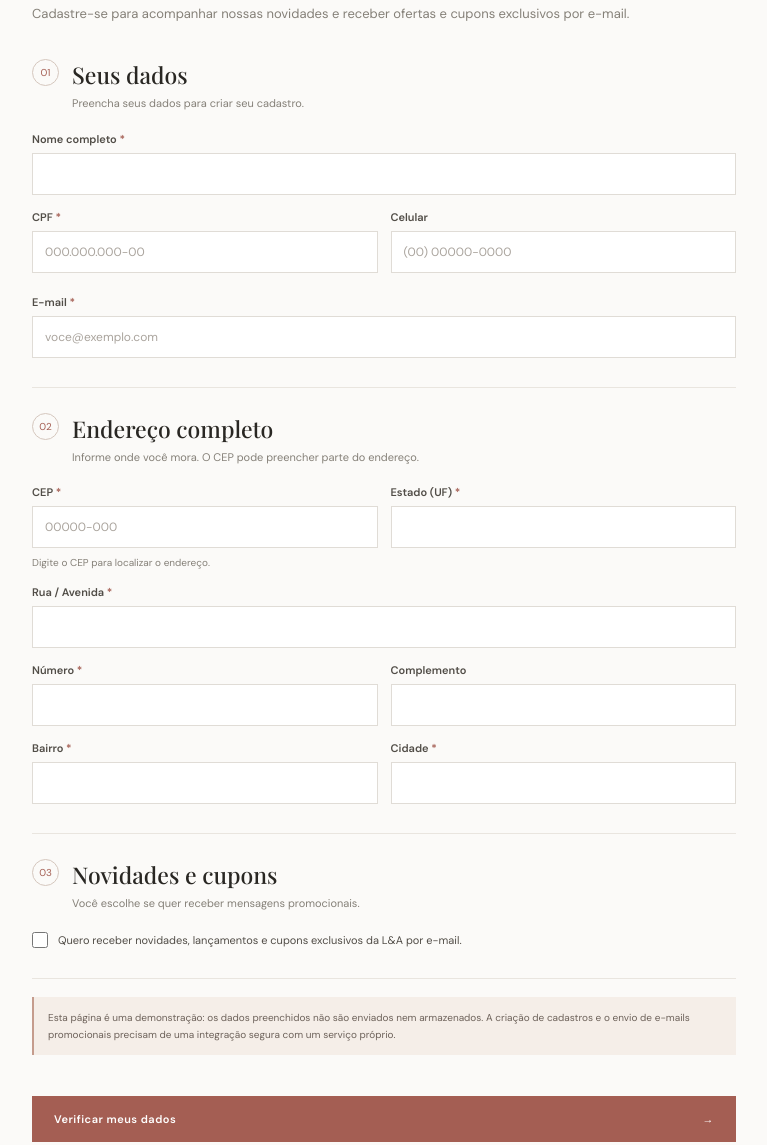
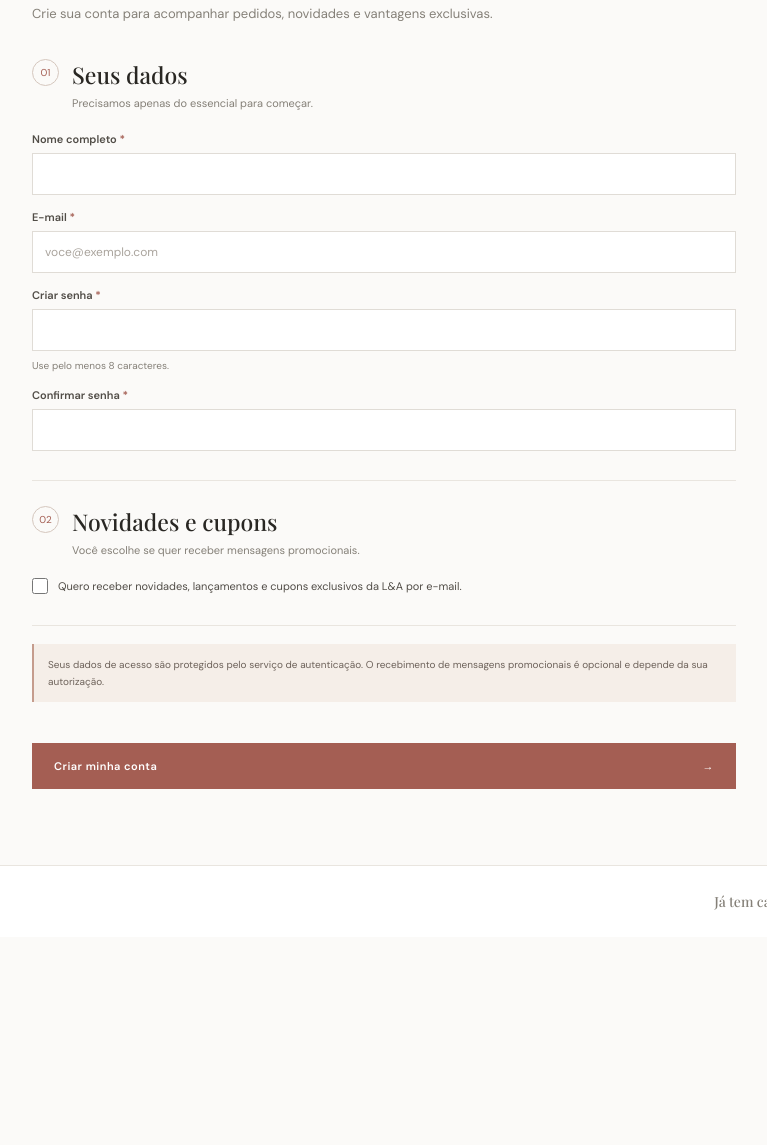
Before and after one commit to tawangazolaaguiar/T-Lmodaeacessorios, a plain HTML site: page cadastro.html in a window 1280 px wide. Shown: the part 236-1381 px from the top of the page, without its empty margins (256-1023 px from the left). After the commit the page ends 1173 px from the top, so only its background shows below. Drawn offline with nearby package versions, Linux system fonts and the light colour scheme.

Commit message:
feat(auth): integrate Supabase into cadastro.html

```diff
--- a/cadastro.html
+++ b/cadastro.html
@@ -10,8 +10,7 @@
   <link rel="preconnect" href="https://fonts.gstatic.com" crossorigin>
   <link href="https://fonts.googleapis.com/css2?family=DM+Sans:wght@400;500;600;700&family=Playfair+Display:wght@500;600;700&display=swap" rel="stylesheet">
   <link rel="stylesheet" href="style.css?v=site-font-size-plus-one-1">
-  <script src="checkout-utils.js" defer></script>
-  <script src="cadastro.js" defer></script>
+  <script type="module" src="cadastro.js"></script>
 </head>
 <body class="checkout-page registration-page">
   <header class="checkout-header">
@@ -21,80 +20,39 @@
     </a>
     <a class="checkout-back" href="index.html">← <span>Voltar à loja</span></a>
   </header>
-
   <main class="checkout-main registration-main">
     <p class="eyebrow">UM PRESENTINHO PARA VOCÊ</p>
     <h1>Faça parte da L&A</h1>
-    <p class="checkout-intro">Cadastre-se para acompanhar nossas novidades e receber ofertas e cupons exclusivos por e-mail.</p>
-
+    <p class="checkout-intro">Crie sua conta para acompanhar pedidos, novidades e vantagens exclusivas.</p>
     <form class="checkout-form registration-form" id="registration-form">
       <section class="checkout-section" aria-labelledby="registration-personal-heading">
         <div class="checkout-section-heading">
           <span class="section-number">01</span>
-          <div><h2 id="registration-personal-heading">Seus dados</h2><p>Preencha seus dados para criar seu cadastro.</p></div>
+          <div><h2 id="registration-personal-heading">Seus dados</h2><p>Precisamos apenas do essencial para começar.</p></div>
         </div>
         <div class="field-grid">
           <div class="form-field field-full">
             <label for="registration-name">Nome completo <span>*</span></label>
-            <input id="registration-name" name="name" autocomplete="name" required>
-          </div>
-          <div class="form-field">
-            <label for="registration-cpf">CPF <span>*</span></label>
-            <input id="registration-cpf" name="cpf" inputmode="numeric" autocomplete="off" placeholder="000.000.000-00" maxlength="14" required aria-describedby="registration-cpf-error">
-            <small class="field-error" id="registration-cpf-error" aria-live="polite"></small>
-          </div>
-          <div class="form-field">
-            <label for="registration-phone">Celular</label>
-            <input id="registration-phone" name="phone" type="tel" autocomplete="tel" placeholder="(00) 00000-0000">
+            <input id="registration-name" name="name" autocomplete="name" maxlength="120" required>
           </div>
           <div class="form-field field-full">
             <label for="registration-email">E-mail <span>*</span></label>
             <input id="registration-email" name="email" type="email" inputmode="email" autocomplete="email" placeholder="voce@exemplo.com" required>
           </div>
-        </div>
-      </section>
-
-      <section class="checkout-section" aria-labelledby="registration-address-heading">
-        <div class="checkout-section-heading">
-          <span class="section-number">02</span>
-          <div><h2 id="registration-address-heading">Endereço completo</h2><p>Informe onde você mora. O CEP pode preencher parte do endereço.</p></div>
-        </div>
-        <div class="field-grid">
-          <div class="form-field">
-            <label for="registration-cep">CEP <span>*</span></label>
-            <input id="registration-cep" name="cep" inputmode="numeric" autocomplete="postal-code" placeholder="00000-000" maxlength="9" pattern="[0-9]{5}-?[0-9]{3}" required aria-describedby="registration-cep-status">
-            <small class="field-hint" id="registration-cep-status" aria-live="polite">Digite o CEP para localizar o endereço.</small>
-          </div>
-          <div class="form-field">
-            <label for="registration-state">Estado (UF) <span>*</span></label>
-            <input id="registration-state" name="state" autocomplete="address-level1" maxlength="2" required>
+          <div class="form-field field-full">
+            <label for="registration-password">Criar senha <span>*</span></label>
+            <input id="registration-password" name="password" type="password" autocomplete="new-password" minlength="8" required aria-describedby="password-hint">
+            <small class="field-hint" id="password-hint">Use pelo menos 8 caracteres.</small>
           </div>
           <div class="form-field field-full">
-            <label for="registration-street">Rua / Avenida <span>*</span></label>
-            <input id="registration-street" name="street" autocomplete="address-line1" required>
-          </div>
-          <div class="form-field">
-            <label for="registration-number">Número <span>*</span></label>
-            <input id="registration-number" name="number" autocomplete="address-line2" required>
-          </div>
-          <div class="form-field">
-            <label for="registration-complement">Complemento</label>
-            <input id="registration-complement" name="complement" autocomplete="address-line3">
-          </div>
-          <div class="form-field">
-            <label for="registration-neighborhood">Bairro <span>*</span></label>
-            <input id="registration-neighborhood" name="neighborhood" required>
-          </div>
-          <div class="form-field">
-            <label for="registration-city">Cidade <span>*</span></label>
-            <input id="registration-city" name="city" autocomplete="address-level2" required>
+            <label for="registration-password-confirm">Confirmar senha <span>*</span></label>
+            <input id="registration-password-confirm" name="password-confirm" type="password" autocomplete="new-password" minlength="8" required>
           </div>
         </div>
       </section>
-
       <section class="checkout-section" aria-labelledby="registration-preferences-heading">
         <div class="checkout-section-heading">
-          <span class="section-number">03</span>
+          <span class="section-number">02</span>
           <div><h2 id="registration-preferences-heading">Novidades e cupons</h2><p>Você escolhe se quer receber mensagens promocionais.</p></div>
         </div>
         <label class="registration-opt-in">
@@ -102,13 +60,11 @@
           <span>Quero receber novidades, lançamentos e cupons exclusivos da L&A por e-mail.</span>
         </label>
       </section>
-
-      <p class="registration-privacy">Esta página é uma demonstração: os dados preenchidos não são enviados nem armazenados. A criação de cadastros e o envio de e-mails promocionais precisam de uma integração segura com um serviço próprio.</p>
+      <p class="registration-privacy">Seus dados de acesso são protegidos pelo serviço de autenticação. O recebimento de mensagens promocionais é opcional e depende da sua autorização.</p>
       <p class="checkout-feedback registration-feedback" id="registration-feedback" role="status" aria-live="polite"></p>
-      <button class="button checkout-submit" type="submit">Verificar meus dados <span aria-hidden="true">→</span></button>
+      <button class="button checkout-submit" id="registration-submit" type="submit">Criar minha conta <span aria-hidden="true">→</span></button>
     </form>
   </main>
-
   <footer class="checkout-footer">
     <a href="index.html">L&A Moda e Acessórios</a>
     <span><a href="login.html">Já tem cadastro? Entrar</a> · <a href="index.html">Voltar à loja</a></span>
```
